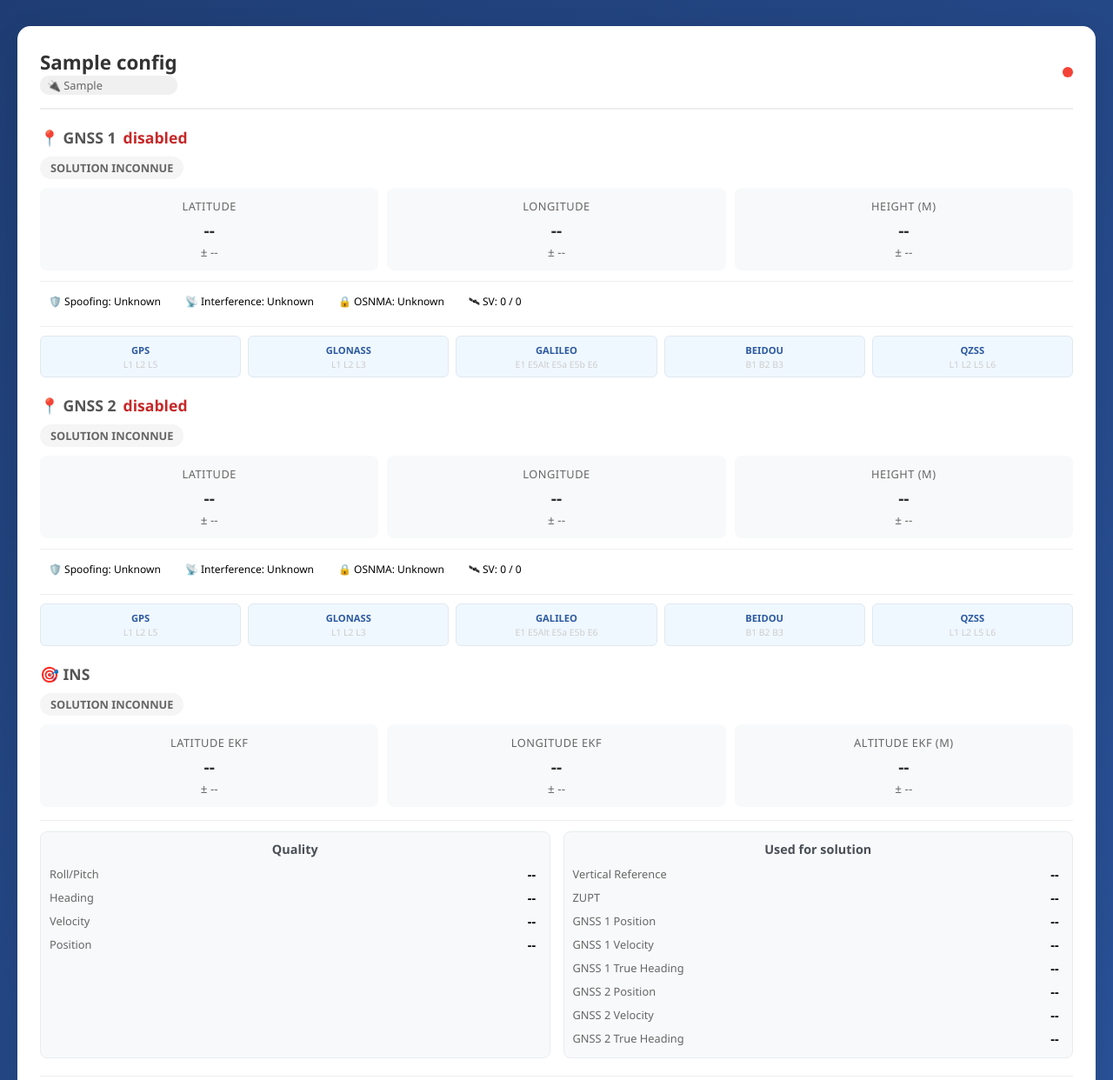
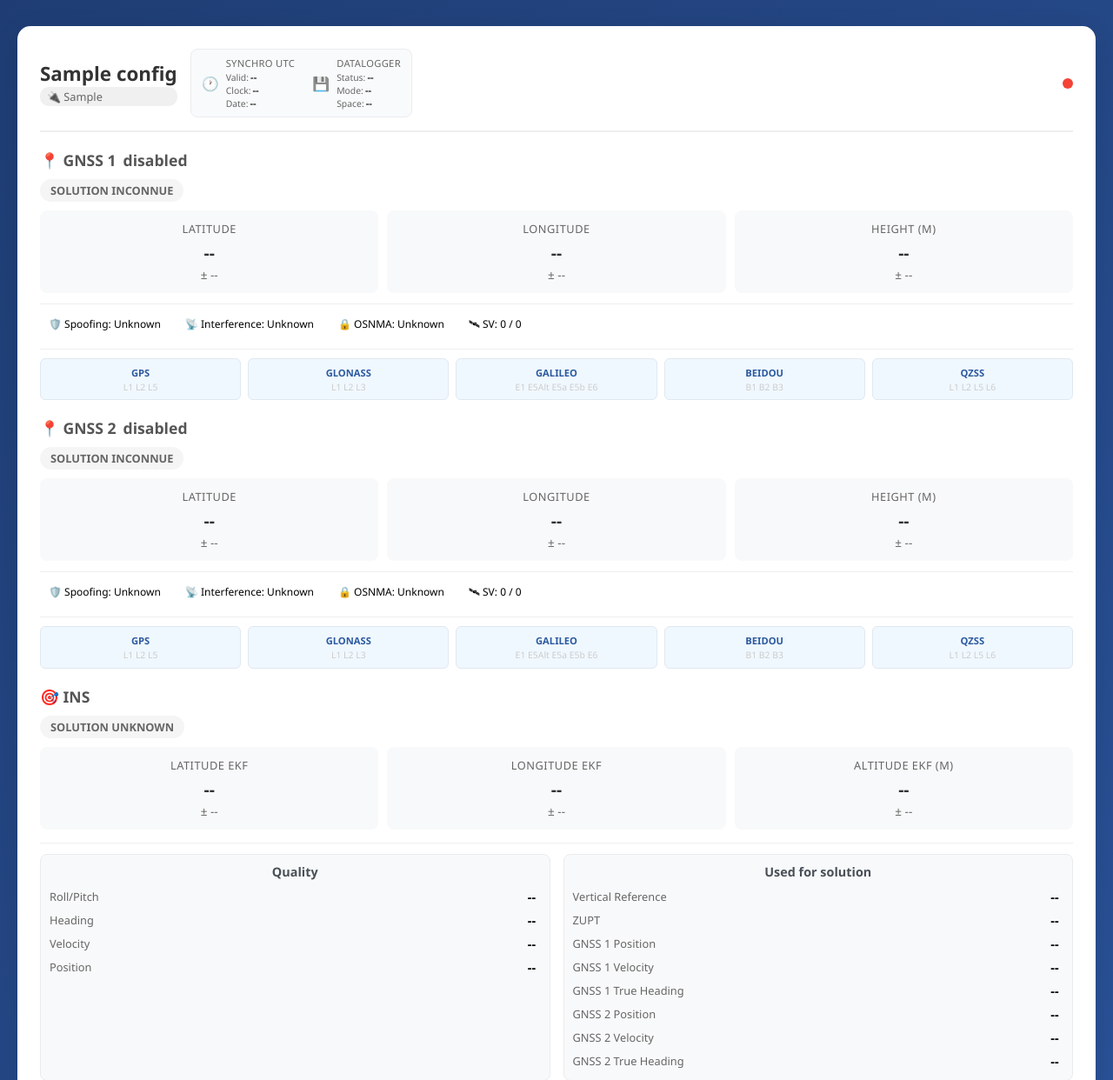
Before and after one commit to AlexandrePTJ/sbgJammertestInsMon, a Flask app: template app/templates/index.html in a window 1280 px wide. Shown: the part 147-1389 px from the top of the page at 87% size. Run offline with Flask 3, Linux system fonts and the light colour scheme; the template is opened without the code that fills it: most values are stand-ins (such as "Sample title", 1, 10 or a date in 2020); data that the repository does not hold is empty; parts of the project's set-up code (start-up, migrations or seed data) failed here and were passed over.

Commit message:
Add UTC and DataLogger status

```diff
--- a/app/monitoring/collectors/ins_rest_api_client.py
+++ b/app/monitoring/collectors/ins_rest_api_client.py
@@ -16,6 +16,7 @@ class InsRestApiClient:
             ins_data['ins_measurement'] = self._get_json("data")
             ins_data['gnss1_measurement'] = self._get_json("gnss1")
             ins_data['gnss2_measurement'] = self._get_json("gnss2")
+            ins_data['datalogger'] = self._get_json("datalogger")
             ins_data['online'] = True
         except requests.RequestException as exc:
             ins_data['online'] = False
--- a/app/static/script.js
+++ b/app/static/script.js
@@ -78,6 +78,12 @@ class INSMonitor {
 
                 if (!data.online) { return; }
 
+                // UTC Clock
+                this.updateUTCStatus(insId, data.status.utc, data.ins_measurement.dateTime);
+
+                // DataLogger
+                this.updateDataLogger(insId, data.datalogger);
+
                 // Position GNSS avec std dev
                 this.updateGNSSMeasurements(insId, 1, data.gnss1_measurement);
                 this.updateGNSSMeasurements(insId, 2, data.gnss2_measurement);
@@ -87,6 +93,37 @@ class INSMonitor {
 
                 // Solution INS
                 this.updateInsSolution(insId, data.status);
+            }
+
+            updateUTCStatus(insId, utc, insDateTime) {
+                const validElement = document.getElementById(`utc-valid-${insId}`);
+                if (validElement) {
+                    validElement.textContent = utc.utcStatus;
+                    validElement.className = `status-info-value status-info-utc-${utc.utcStatus}`;
+                }
+                const clockElement = document.getElementById(`utc-clock-${insId}`);
+                if (clockElement) {
+                    clockElement.textContent = utc.clockStatus;
+                    clockElement.className = `status-info-value status-info-clock-${utc.clockStatus}`;
+                }
+
+                this.updateElement(`utc-date-${insId}`, insDateTime);
+            }
+
+            updateDataLogger(insId, dataLogger) {
+                const statusElement = document.getElementById(`datalogger-status-${insId}`);
+                if (statusElement) {
+                    statusElement.textContent = dataLogger.status;
+                    statusElement.className = `status-info-value status-info-dlstatus-${dataLogger.status}`;
+                }
+                const modeElement = document.getElementById(`datalogger-mode-${insId}`);
+                if (modeElement) {
+                    modeElement.textContent = dataLogger.mode;
+                    modeElement.className = `status-info-value status-info-dlmode-${dataLogger.mode}`;
+                }
+
+                const spaceRatio = 100. * dataLogger.usedSpace / dataLogger.totalSpace;
+                this.updateElement(`datalogger-space-${insId}`, `${dataLogger.usedSpace} / ${dataLogger.totalSpace} (${spaceRatio} %)`);
             }
 
             updateGNSSMeasurements(insId, gnssId, gnssMeasurements) {
--- a/app/static/style.css
+++ b/app/static/style.css
@@ -160,12 +160,6 @@ body {
 
 .data-value {
     font-size: 1.2rem;
-    font-weight: 600;
-    color: #333;
-}
-
-.data-value-small {
-    font-size: 0.9rem;
     font-weight: 600;
     color: #333;
 }
@@ -372,3 +366,96 @@ body {
 .ekf-status-ko {
     color: #c62828;
 }
+
+.status-info-panel {
+    background: rgba(248, 249, 250, 0.8);
+    border: 1px solid #e9ecef;
+    border-radius: 8px;
+    padding: 8px 12px;
+    display: flex;
+    flex-direction: row;
+    gap: 20px;
+    min-width: 200px;
+    backdrop-filter: blur(5px);
+    margin-right: auto;
+    margin-left: 15px;
+    align-items: center;
+}
+
+.status-info-block {
+    display: flex;
+    align-items: center;
+    gap: 8px;
+}
+
+.status-info-icon {
+    font-size: 1rem;
+    width: 20px;
+    text-align: center;
+    opacity: 0.7;
+}
+
+.status-info-content {
+    display: flex;
+    flex-direction: column;
+    min-width: 0;
+    flex: 1;
+}
+
+.status-info-title {
+    font-size: 0.7rem;
+    color: #666;
+    text-transform: uppercase;
+    letter-spacing: 0.3px;
+    font-weight: 500;
+    margin-bottom: 1px;
+}
+
+.status-info-item {
+    display: flex;
+    align-items: center;
+    gap: 2px;
+}
+
+.status-info-label {
+    font-size: 0.65rem;
+    color: #666;
+    font-weight: 500;
+}
+
+.status-info-value { font-size: 0.7rem;
+    font-weight: 600;
+    color: #333;
+}
+
+.status-info-utc-invalid { color: #c62828; }
+.status-info-utc-valid { color: #2e7d32; }
+.status-info-utc-noLeapSec { color: #ef6c00; }
+
+.status-info-clock-invalid { color: #c62828; }
+.status-info-clock-aligned { color: #2e7d32; }
+.status-info-clock-freeRunning { color: #ef6c00; }
+.status-info-clock-steering { color: #ef6c00; }
+
+.status-info-dlstatus-uninitialized { color: #666; }
+.status-info-dlstatus-initialized { color: #ef6c00; }
+.status-info-dlstatus-ready { color: #1565c0; }
+.status-info-dlstatus-error { color: #c62828; }
+.status-info-dlstatus-full { color: #c62828; }
+.status-info-dlstatus-pending { color: #ef6c00; }
+.status-info-dlstatus-logging { color: #2e7d32; }
+.status-info-dlstatus-overflow { color: #c62828; }
+.status-info-dlstatus-formatting { color: #ef6c00; }
+.status-info-dlstatus-exiting { color: #1565c0; }
+
+.status-info-dlmode-undefined { color: #666; }
+.status-info-dlmode-normal { color: #2e7d32; }
+.status-info-dlmode-blackbox { color: #222; }
+
+/*
+.solution-best { background: #e8f5e8; color: #2e7d32; }
+.solution-good { background: #e3f2fd; color: #1565c0; }
+.solution-degraded { background: #fff3e0; color: #ef6c00; }
+.solution-error { background: #ffebee; color: #c62828; }
+.solution-unknown { background: #f5f5f5; color: #666; }
+*/
--- a/app/templates/index.html
+++ b/app/templates/index.html
@@ -28,6 +28,45 @@
                     {% endif %}
                 </div>
             </div>
+            <div class="status-info-panel">
+                <div class="status-info-block">
+                    <div class="status-info-icon">🕐</div>
+                    <div class="status-info-content">
+                        <div class="status-info-title">Synchro UTC</div>
+                        <div class="status-info-item">
+                            <span class="status-info-label">Valid:</span>
+                            <span class="status-info-value" id="utc-valid-{{ config.id }}">--</span>
+                        </div>
+                        <div class="status-info-item">
+                            <span class="status-info-label">Clock:</span>
+                            <span class="status-info-value" id="utc-clock-{{ config.id }}">--</span>
+                        </div>
+                        <div class="status-info-item">
+                            <span class="status-info-label">Date:</span>
+                            <span class="status-info-value" id="utc-date-{{ config.id }}">--</span>
+                        </div>
+
+                    </div>
+                </div>
+                <div class="status-info-block">
+                    <div class="status-info-icon">💾</div>
+                    <div class="status-info-content">
+                        <div class="status-info-title">Datalogger</div>
+                        <div class="status-info-item">
+                            <span class="status-info-label">Status:</span>
+                            <span class="status-info-value" id="datalogger-status-{{ config.id }}">--</span>
+                        </div>
+                        <div class="status-info-item">
+                            <span class="status-info-label">Mode: </span>
+                            <span class="status-info-value" id="datalogger-mode-{{ config.id }}">--</span>
+                        </div>
+                        <div class="status-info-item">
+                            <span class="status-info-label">Space:</span>
+                            <span class="status-info-value" id="datalogger-space-{{ config.id }}">--</span>
+                        </div>
+                    </div>
+                </div>
+            </div>
             <span class="status-indicator status-offline" id="status-{{ config.id }}"></span>
         </div>
 
@@ -35,7 +74,7 @@
         <div class="data-section" id="gnss{{ n }}-section-{{ config.id }}">
             <div class="section-title">
                 📍 GNSS {{ n }}
-                    <div class="gnss-status-disabled" id="gnss{{ n }}-status-{{ config.id }}">disabled</div>
+                <div class="color-disabled" id="gnss{{ n }}-status-{{ config.id }}">disabled</div>
             </div>
             <div class="solution-type solution-unknown" id="gnss{{ n }}-pvt-status-{{ config.id }}">
                 Solution inconnue
@@ -124,7 +163,7 @@
                 🎯 INS
             </div>
             <div class="solution-type solution-unknown" id="ekf-solution-type-{{ config.id }}">
-                    Solution inconnue
+                Solution Unknown
             </div>
             <div class="data-grid">
                 <div class="data-item">
```
Also changed, not shown: app/monitoring/collectors/fake_data.json (+8 -0 lines). Lines whose indentation alone changed are shown as unchanged.
